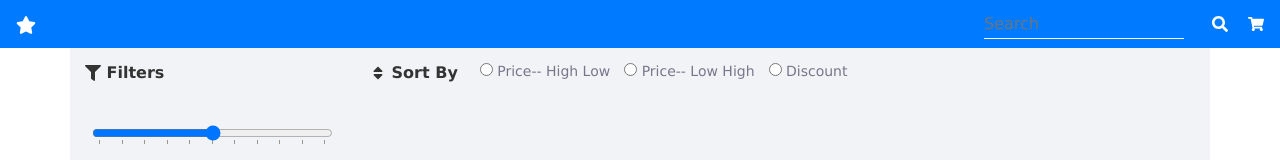
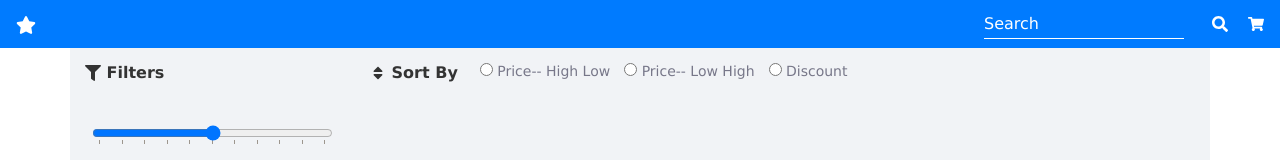
Before and after one commit to AvdheshNigam/shoppingCart, a React (Create React App) app: page / in a window 1280 px wide. Shown: the top 160 px of the page. Built offline with nearby package versions, Linux system fonts and the light colour scheme; no server answers.

Commit message:
search bar

```diff
--- a/src/App.css
+++ b/src/App.css
@@ -63,6 +63,19 @@ body {
   height: 30px;
   color:#ffffff;
 }
+.seach-bar::placeholder {
+  color: #ffffff;
+  opacity: 1;
+}
+
+.seach-bar:-ms-input-placeholder {
+  color: #ffffff;
+}
+
+.seach-bar::-ms-input-placeholder {
+  color: #ffffff;
+}
+
 @media (max-width: 991px) {
   .seach-bar{
     width: 60%;
```
